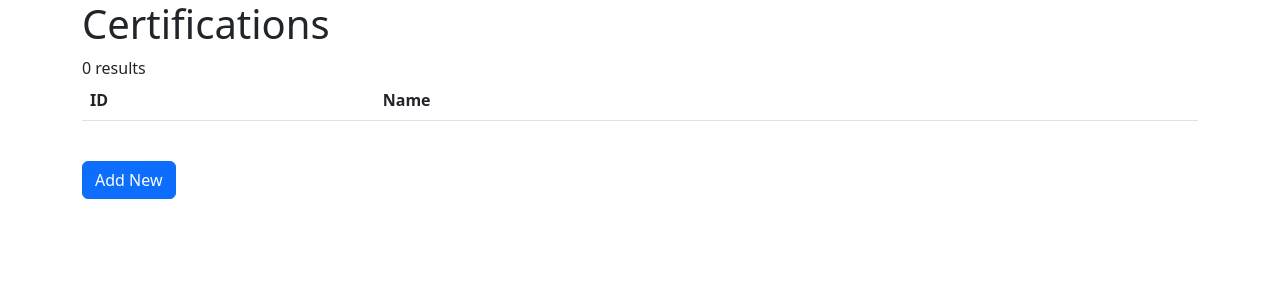
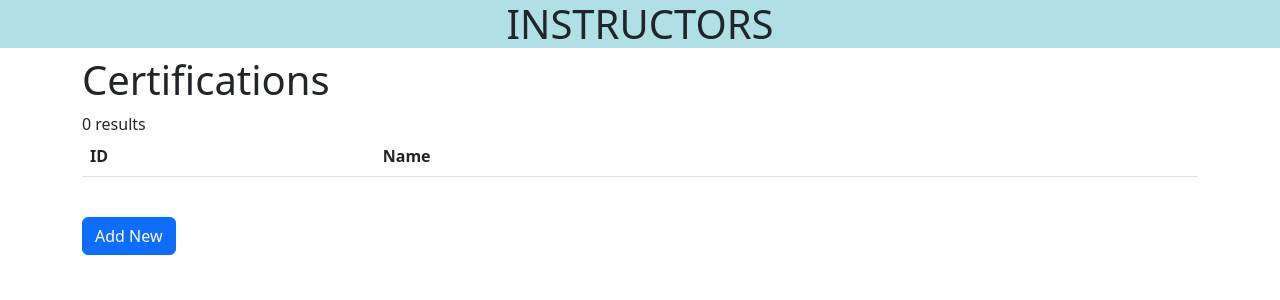
Before and after one commit to SanaYariH/HW4-MIS4013, a PHP site: page /certifications.php in a window 1280 px wide. Shown: the top 300 px of the page. Run offline with PHP 8.4, Linux system fonts and the light colour scheme; data that the repository does not hold is empty.

Commit message:
Update certifications.php

```diff
--- a/certifications.php
+++ b/certifications.php
@@ -4,6 +4,7 @@
     <meta charset="utf-8">
     <meta name="viewport" content="width=device-width, initial-scale=1">
     <title>Certifications</title>
+    <h1  style="background-color:powderblue; text-align:center;">INSTRUCTORS</h1>
     <link href="https://cdn.jsdelivr.net/npm/bootstrap@5.2.0/dist/css/bootstrap.min.css" rel="stylesheet" integrity="sha384-gH2yIJqKdNHPEq0n4Mqa/HGKIhSkIHeL5AyhkYV8i59U5AR6csBvApHHNl/vI1Bx" crossorigin="anonymous">
   </head>
   <body>
```
